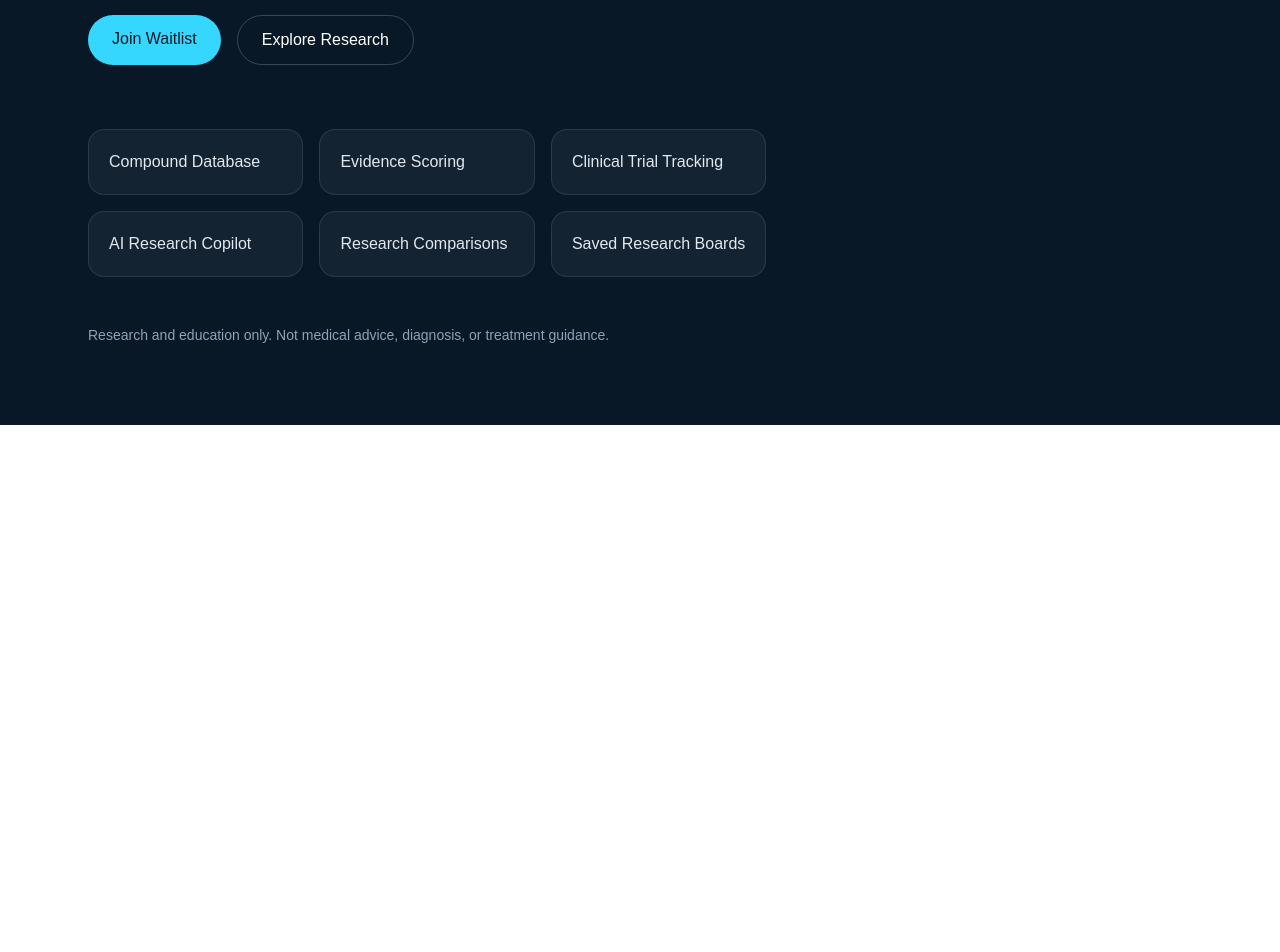
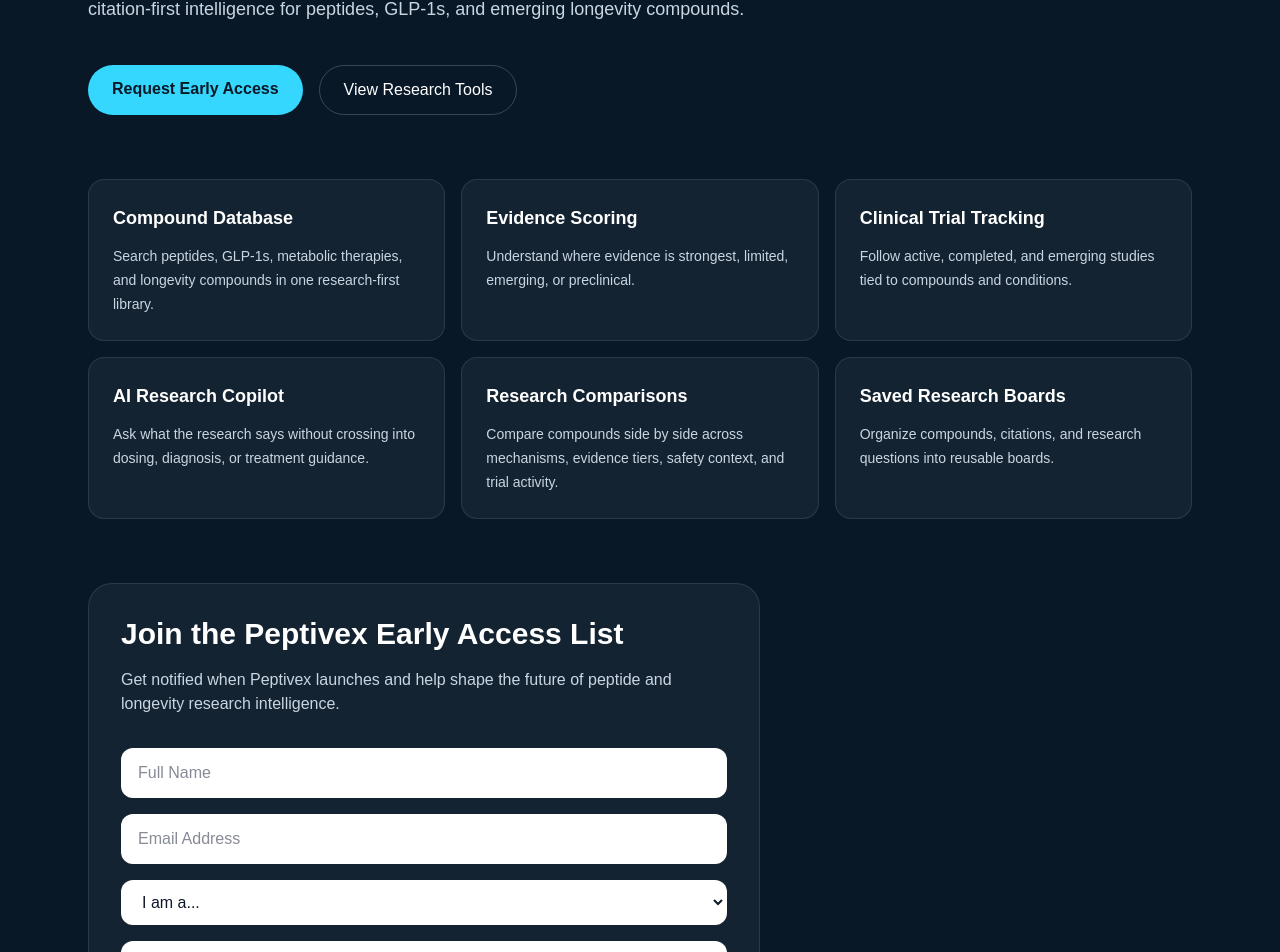
Before and after one commit to peptivex-hub/Peptivex, a Next.js app: page / in a window 1280 px wide. Shown: the part 477-1429 px from the top of the page. Before the commit the page ends 902 px from the top, so only its background shows below. Built offline with nearby package versions, Linux system fonts and the light colour scheme.

Commit message:
Add Peptivex early access landing page

```diff
--- a/src/app/page.tsx
+++ b/src/app/page.tsx
@@ -1,16 +1,27 @@
 export default function Home() {
   return (
     <main className="min-h-screen bg-[#081826] text-white">
-      <section className="mx-auto flex min-h-screen max-w-6xl flex-col items-start justify-center px-6 py-20">
-        <p className="mb-4 text-sm uppercase tracking-[0.3em] text-[#36D7FF]">
-          Peptivex
+      <section className="mx-auto flex min-h-screen max-w-6xl flex-col px-6 py-10">
+        <nav className="flex items-center justify-between">
+          <div className="text-xl font-semibold tracking-tight">Peptivex</div>
+          <a
+            href="#waitlist"
+            className="rounded-full border border-white/15 px-5 py-2 text-sm font-medium text-white hover:bg-white/10"
+          >
+            Join Waitlist
+          </a>
+        </nav>
+
+        <div className="flex flex-1 flex-col justify-center py-20">
+          <p className="mb-5 text-sm uppercase tracking-[0.3em] text-[#36D7FF]">
+            Research Intelligence
           </p>
 
-        <h1 className="max-w-4xl text-5xl font-semibold tracking-tight md:text-7xl">
+          <h1 className="max-w-5xl text-5xl font-semibold tracking-tight md:text-7xl">
             The intelligence layer for peptide and longevity research.
           </h1>
 
-        <p className="mt-6 max-w-2xl text-lg leading-8 text-slate-300">
+          <p className="mt-6 max-w-3xl text-lg leading-8 text-slate-300">
             Peptivex transforms scientific literature, clinical trials, and
             biomedical research into clear, citation-first intelligence for
             peptides, GLP-1s, and emerging longevity compounds.
@@ -19,41 +30,155 @@
           <div className="mt-10 flex flex-wrap gap-4">
             <a
               href="#waitlist"
-            className="rounded-full bg-[#36D7FF] px-6 py-3 font-medium text-[#081826]"
+              className="rounded-full bg-[#36D7FF] px-6 py-3 font-semibold text-[#081826] transition hover:opacity-90"
             >
-            Join Waitlist
+              Request Early Access
             </a>
 
             <a
               href="#research"
-            className="rounded-full border border-white/20 px-6 py-3 font-medium text-white"
+              className="rounded-full border border-white/20 px-6 py-3 font-medium text-white transition hover:bg-white/10"
             >
-            Explore Research
+              View Research Tools
             </a>
           </div>
 
-        <div id="research" className="mt-16 grid gap-4 md:grid-cols-3">
+          <div
+            id="research"
+            className="mt-16 grid gap-4 md:grid-cols-3"
+          >
             {[
-            "Compound Database",
-            "Evidence Scoring",
-            "Clinical Trial Tracking",
-            "AI Research Copilot",
-            "Research Comparisons",
-            "Saved Research Boards",
+              {
+                title: "Compound Database",
+                copy: "Search peptides, GLP-1s, metabolic therapies, and longevity compounds in one research-first library.",
+              },
+              {
+                title: "Evidence Scoring",
+                copy: "Understand where evidence is strongest, limited, emerging, or preclinical.",
+              },
+              {
+                title: "Clinical Trial Tracking",
+                copy: "Follow active, completed, and emerging studies tied to compounds and conditions.",
+              },
+              {
+                title: "AI Research Copilot",
+                copy: "Ask what the research says without crossing into dosing, diagnosis, or treatment guidance.",
+              },
+              {
+                title: "Research Comparisons",
+                copy: "Compare compounds side by side across mechanisms, evidence tiers, safety context, and trial activity.",
+              },
+              {
+                title: "Saved Research Boards",
+                copy: "Organize compounds, citations, and research questions into reusable boards.",
+              },
             ].map((item) => (
               <div
-              key={item}
-              className="rounded-2xl border border-white/10 bg-white/5 p-5 text-slate-200"
+                key={item.title}
+                className="rounded-2xl border border-white/10 bg-white/5 p-6"
               >
-              {item}
+                <h3 className="text-lg font-semibold text-white">
+                  {item.title}
+                </h3>
+                <p className="mt-3 text-sm leading-6 text-slate-300">
+                  {item.copy}
+                </p>
               </div>
             ))}
           </div>
 
-        <p className="mt-12 text-sm text-slate-400">
-          Research and education only. Not medical advice, diagnosis, or
-          treatment guidance.
+          <form
+            id="waitlist"
+            action="https://formspree.io/f/xpqeraar"
+            method="POST"
+            className="mt-16 w-full max-w-2xl rounded-3xl border border-white/10 bg-white/5 p-8"
+          >
+            <h2 className="text-3xl font-semibold">
+              Join the Peptivex Early Access List
+            </h2>
+
+            <p className="mt-4 text-slate-300">
+              Get notified when Peptivex launches and help shape the future of
+              peptide and longevity research intelligence.
             </p>
+
+            <div className="mt-8 space-y-4">
+              <input
+                type="text"
+                name="name"
+                placeholder="Full Name"
+                required
+                className="w-full rounded-xl border border-white/10 bg-white px-4 py-3 text-slate-900"
+              />
+
+              <input
+                type="email"
+                name="email"
+                placeholder="Email Address"
+                required
+                className="w-full rounded-xl border border-white/10 bg-white px-4 py-3 text-slate-900"
+              />
+
+              <select
+                name="role"
+                required
+                className="w-full rounded-xl border border-white/10 bg-white px-4 py-3 text-slate-900"
+              >
+                <option value="">I am a...</option>
+                <option>Healthcare Provider</option>
+                <option>Researcher</option>
+                <option>Independent Researcher</option>
+                <option>Longevity Enthusiast</option>
+                <option>Clinic Owner</option>
+                <option>Investor</option>
+                <option>Other</option>
+              </select>
+
+              <select
+                name="primary_goal"
+                required
+                className="w-full rounded-xl border border-white/10 bg-white px-4 py-3 text-slate-900"
+              >
+                <option value="">Primary research interest</option>
+                <option>Weight Loss / Metabolic Health</option>
+                <option>Longevity</option>
+                <option>Performance</option>
+                <option>Recovery / Injury</option>
+                <option>Gut Health / Inflammation</option>
+                <option>Cognitive Health</option>
+                <option>Hormone Optimization</option>
+                <option>General Research</option>
+              </select>
+
+              <textarea
+                name="interest"
+                rows={4}
+                placeholder="What peptides, compounds, or research topics are you most interested in?"
+                className="w-full rounded-xl border border-white/10 bg-white px-4 py-3 text-slate-900"
+              />
+
+              <textarea
+                name="frustration"
+                rows={3}
+                placeholder="What is your biggest frustration with peptide or longevity research today?"
+                className="w-full rounded-xl border border-white/10 bg-white px-4 py-3 text-slate-900"
+              />
+
+              <button
+                type="submit"
+                className="w-full rounded-xl bg-[#36D7FF] px-6 py-4 font-semibold text-[#081826] transition hover:opacity-90"
+              >
+                Request Early Access
+              </button>
+            </div>
+          </form>
+
+          <p className="mt-10 max-w-3xl text-sm leading-6 text-slate-400">
+            Peptivex is for research and educational purposes only. It does not
+            provide medical advice, diagnosis, treatment guidance, prescribing
+            recommendations, or dosing instructions.
+          </p>
+        </div>
       </section>
     </main>
   );
```
Lines whose indentation alone changed are shown as unchanged.
